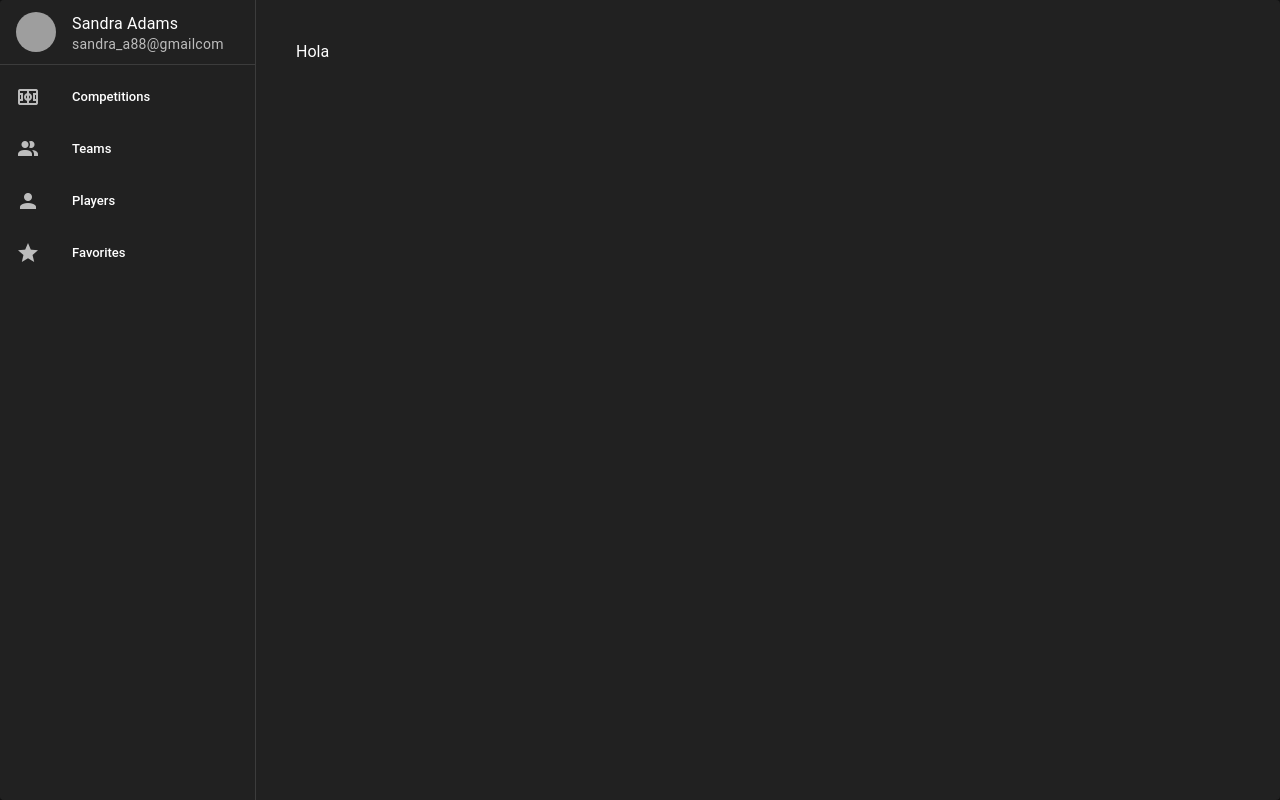
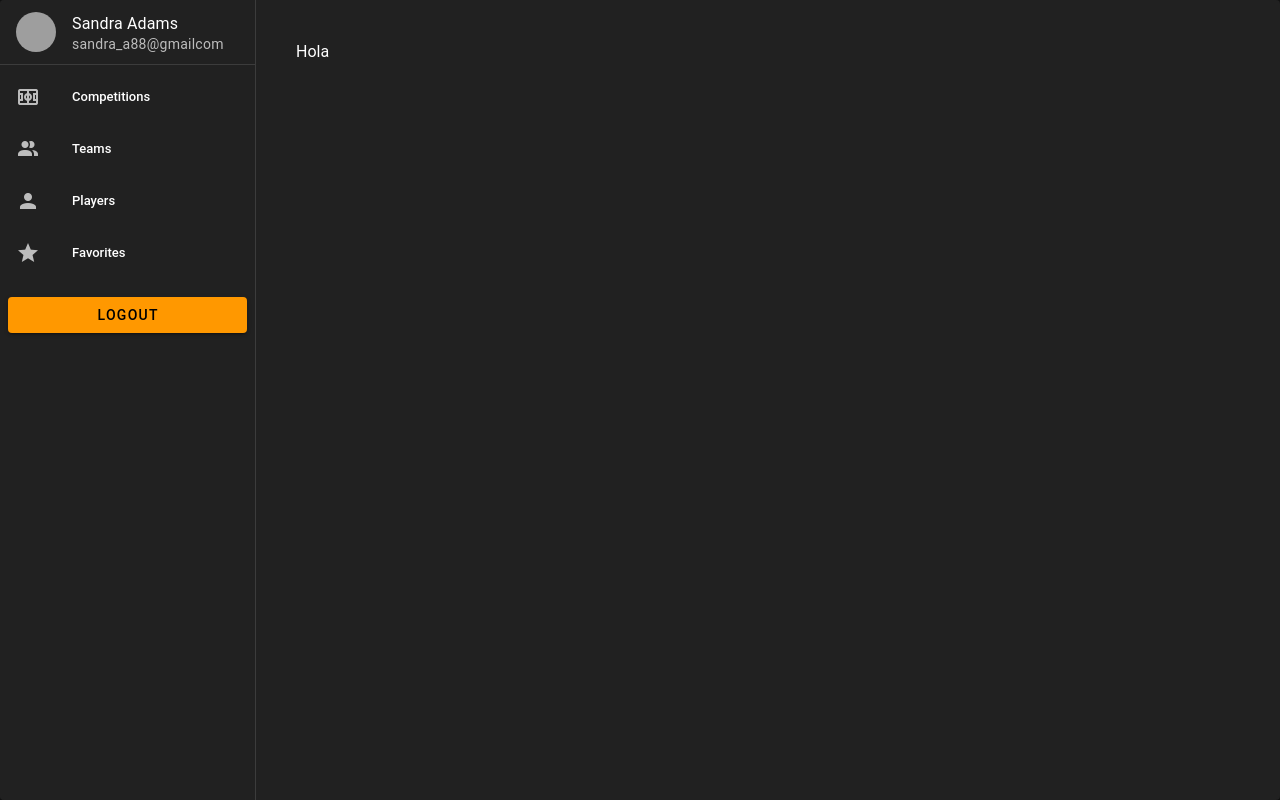
Before and after one commit to gafc2001/football-front, a Vue app: page / in a window 1280 px wide. Built offline with nearby package versions, Linux system fonts and the light colour scheme; sample sign-in values are in the browser's storage; grey boxes are pictures that could not be loaded.

Commit message:
feat: logout user

```diff
--- a/src/app/auth/components/sidebar.vue
+++ b/src/app/auth/components/sidebar.vue
@@ -1,3 +1,15 @@
+<script setup>
+import router from '@/router';
+import { logoutService } from '../services';
+
+
+const logout = async() => {
+    logoutService();
+    router.push({ name : 'login'});
+}
+
+</script>
+
 <template>
     <v-navigation-drawer>
         <v-list>
@@ -16,5 +28,11 @@
             <v-list-item link :to="'/players'"prepend-icon="mdi-account" title="Players" value="players"></v-list-item>
             <v-list-item link :to="'/favorites'"prepend-icon="mdi-star" title="Favorites" value="Favorites"></v-list-item>
         </v-list>
+
+        <div class="pa-2">
+            <v-btn block color="orange" @click="logout">
+                Logout
+            </v-btn>
+        </div>
     </v-navigation-drawer>
 </template>
--- a/src/app/auth/services/index.js
+++ b/src/app/auth/services/index.js
@@ -18,3 +18,7 @@ export const tokenIsValid = async() => {
     const token = localStorage.getItem('token');
     return !!token;
 }
+
+export const logoutService = async() => {
+    localStorage.removeItem("token");
+}
--- a/src/router/index.js
+++ b/src/router/index.js
@@ -17,7 +17,7 @@ import { createRouter, createWebHistory } from 'vue-router/auto'
 const routes = [
   {
       path: "/login",
-      name: "/login",
+      name: "login",
       component : Login,
   },
   {
@@ -51,11 +51,11 @@ const router = createRouter({
 
 router.beforeEach(async (to, from) => {
   const isAuthenticated = await tokenIsValid();
-  if(to.name === '/login' && isAuthenticated){
+  if(to.name === 'login' && isAuthenticated){
     return { name: '/' }
   }
-  if(to.name !== '/login' && !isAuthenticated){
-    return { name : '/login'}
+  if(to.name !== 'login' && !isAuthenticated){
+    return { name : 'login'}
   }
 })
 
```
Lines whose indentation alone changed are shown as unchanged.
